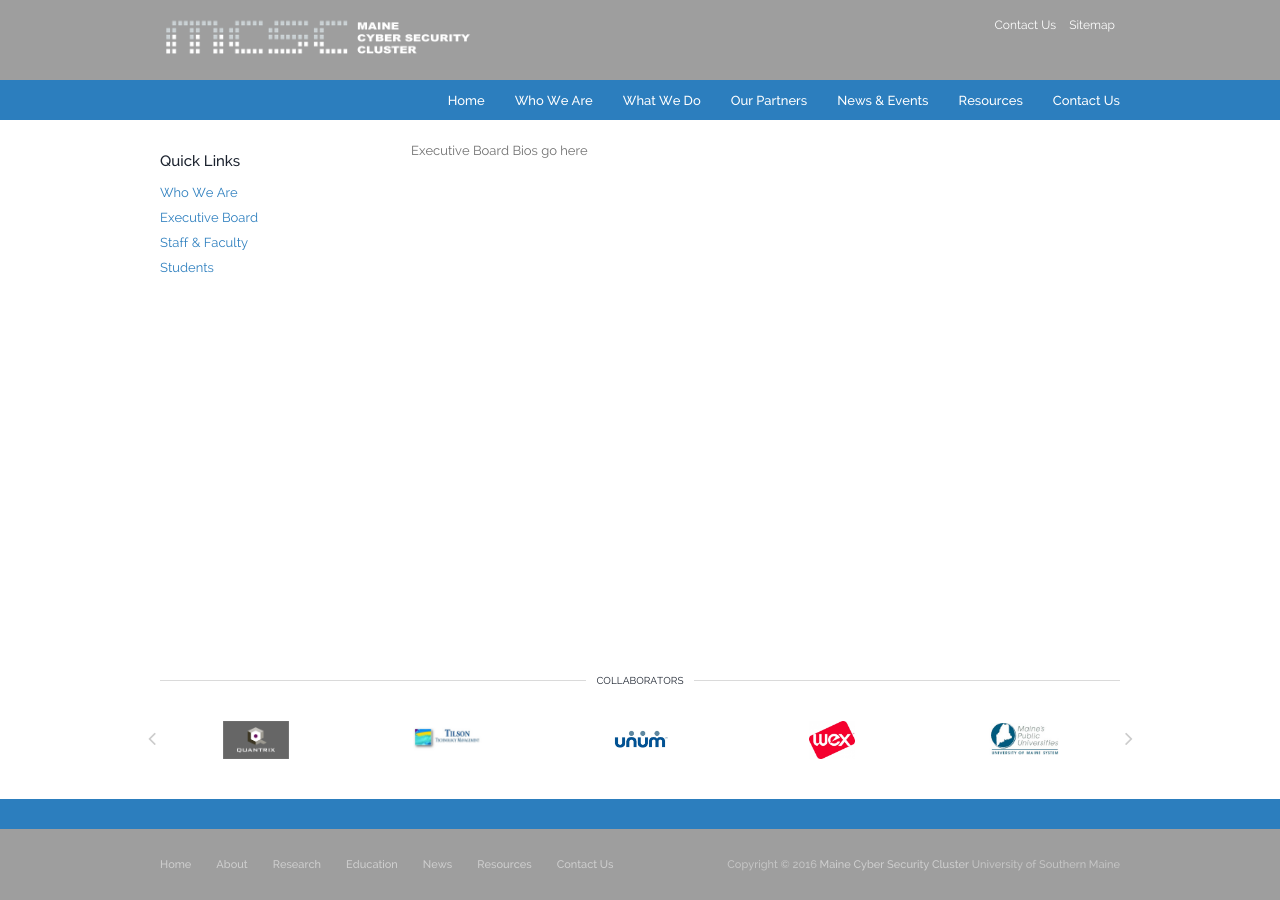
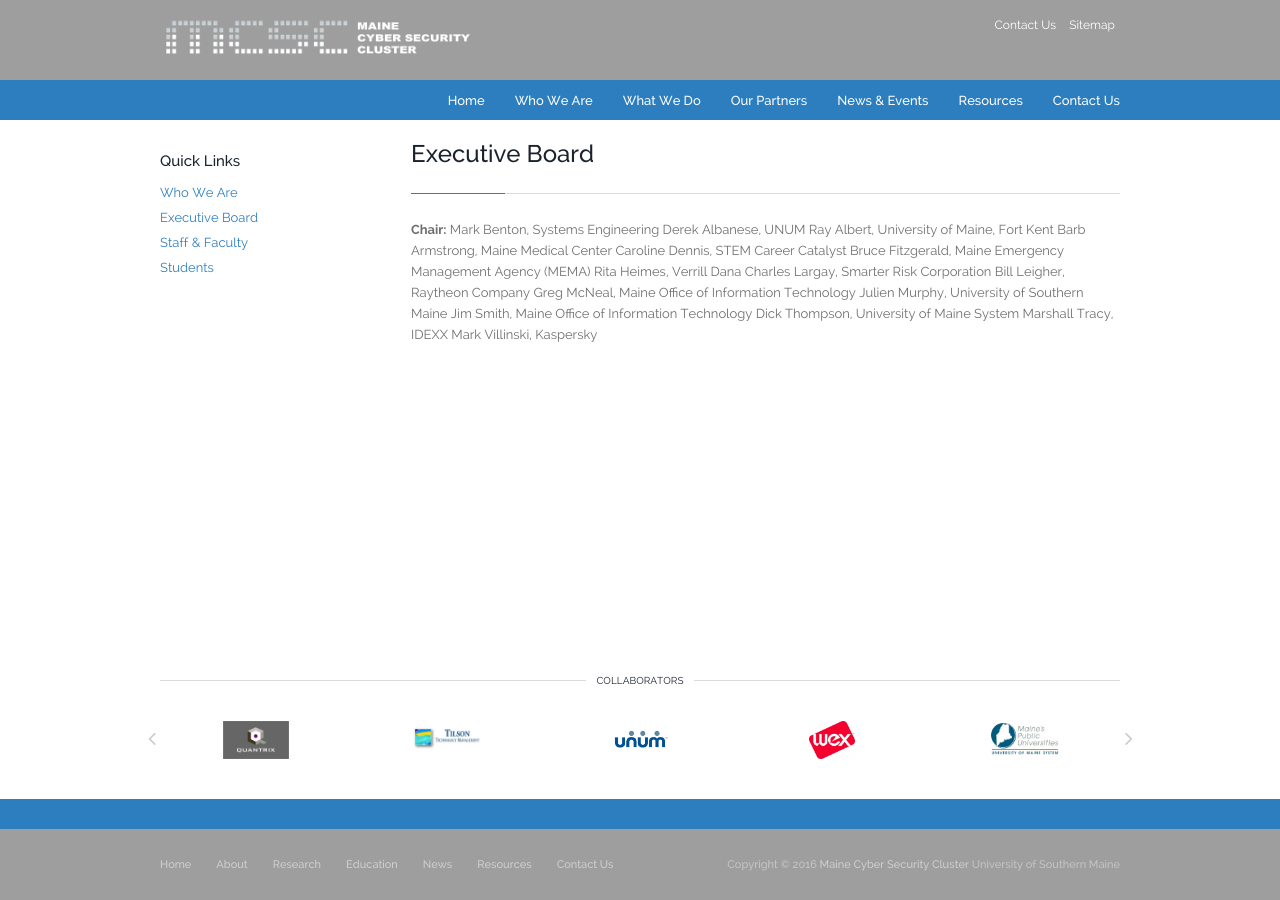
Before and after one commit to nick-spear/MCSC-Website-Update, a Jekyll site: the page built from _pages/about/executive-board.md, in a window 1280 px wide. Built offline with Jekyll 4.4.1, drawn with Linux system fonts in a browser that asks for light colours; nearby versions of some CDN libraries.

Commit message:
Update executive-board.md
Adding content

```diff
--- a/_pages/about/executive-board.md
+++ b/_pages/about/executive-board.md
@@ -4,4 +4,20 @@
 permalink: /about/executive-board/
 ---
 
-Executive Board Bios go here
+<h1>Executive Board</h1>
+
+<strong>Chair:</strong> Mark Benton, Systems Engineering
+Derek Albanese, UNUM
+Ray Albert, University of Maine, Fort Kent
+Barb Armstrong, Maine Medical Center
+Caroline Dennis, STEM Career Catalyst
+Bruce Fitzgerald, Maine Emergency Management Agency (MEMA)
+Rita Heimes, Verrill Dana
+Charles Largay, Smarter Risk Corporation
+Bill Leigher, Raytheon Company
+Greg McNeal, Maine Office of Information Technology
+Julien Murphy, University of Southern Maine
+Jim Smith, Maine Office of Information Technology
+Dick Thompson, University of Maine System
+Marshall Tracy, IDEXX
+Mark Villinski, Kaspersky
```
